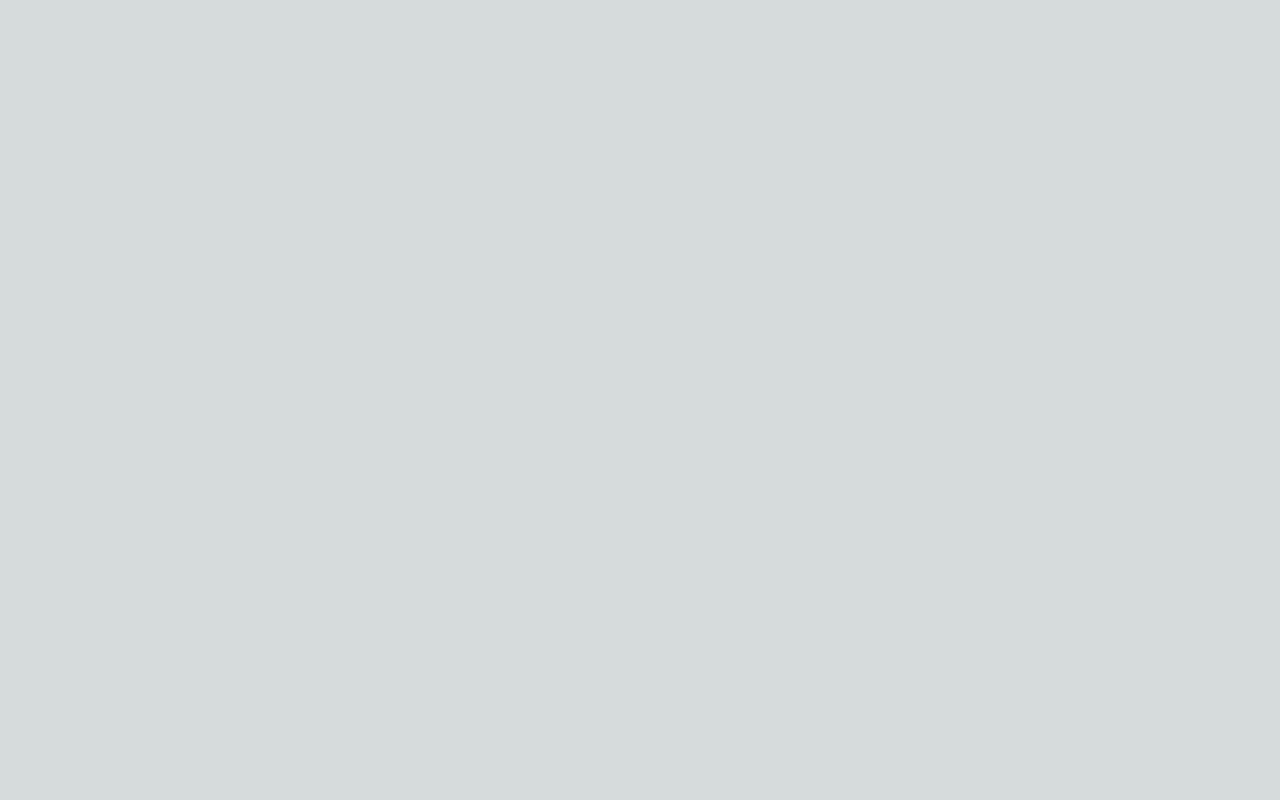
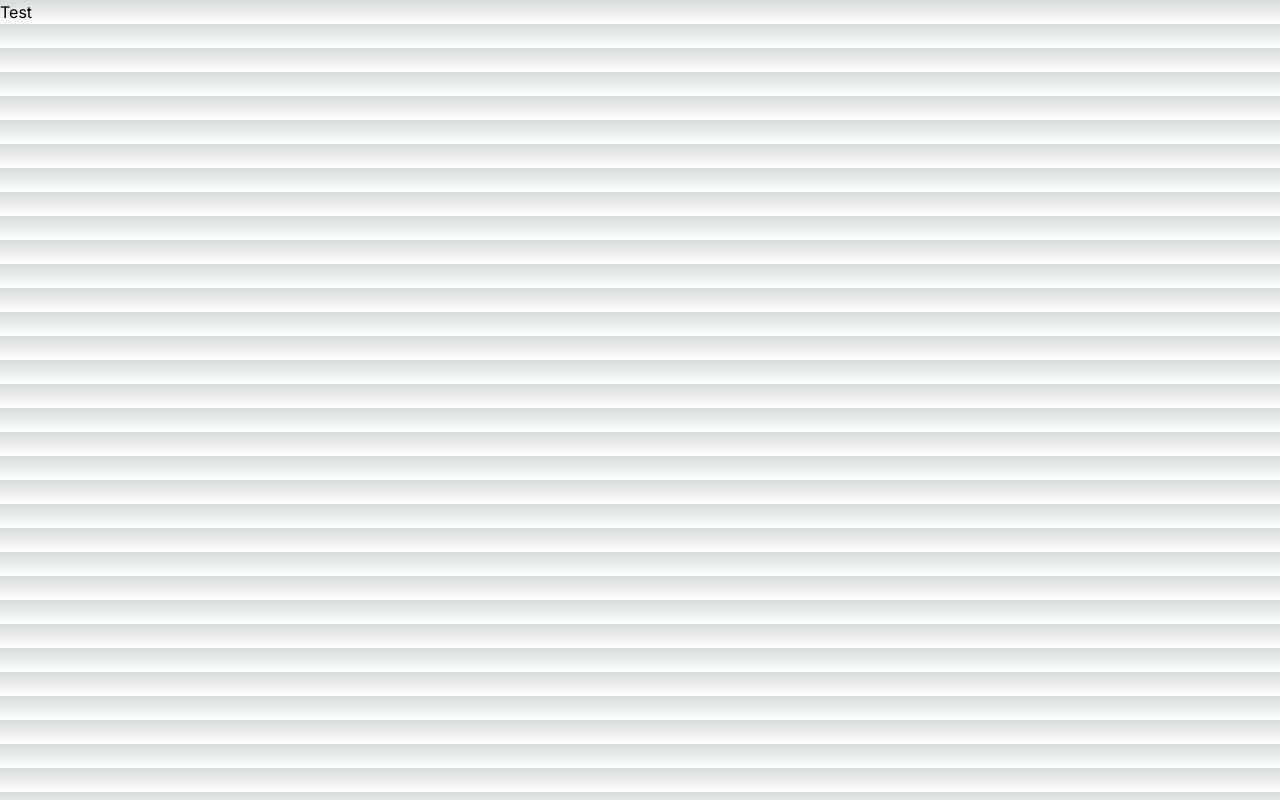
Before and after one commit to neeraj1bh/openai-playground, a Next.js app: page / in a window 1280 px wide. Built offline with nearby package versions, Linux system fonts and the light colour scheme.

Commit message:
chore: fixed workflow tests

```diff
--- a/app/components/containers/Playground.tsx
+++ b/app/components/containers/Playground.tsx
@@ -4,6 +4,7 @@ const Playground = () => {
       {
         // dummy playground mapped
       }
+      <div className="">Test</div>
     </div>
   );
 };
```
Also changed, not shown: 1 other file (tests, documents, lock files or other folders).
